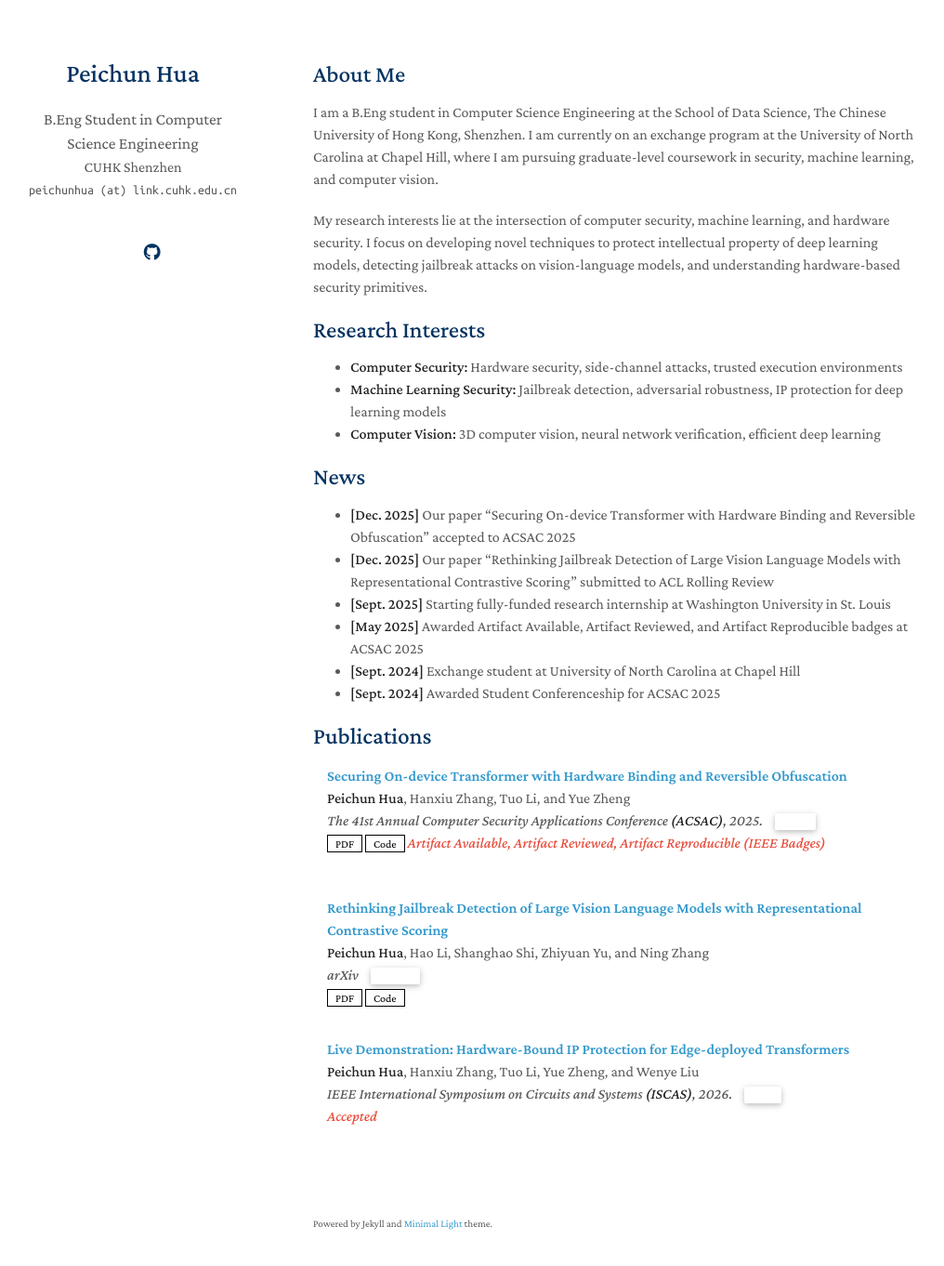
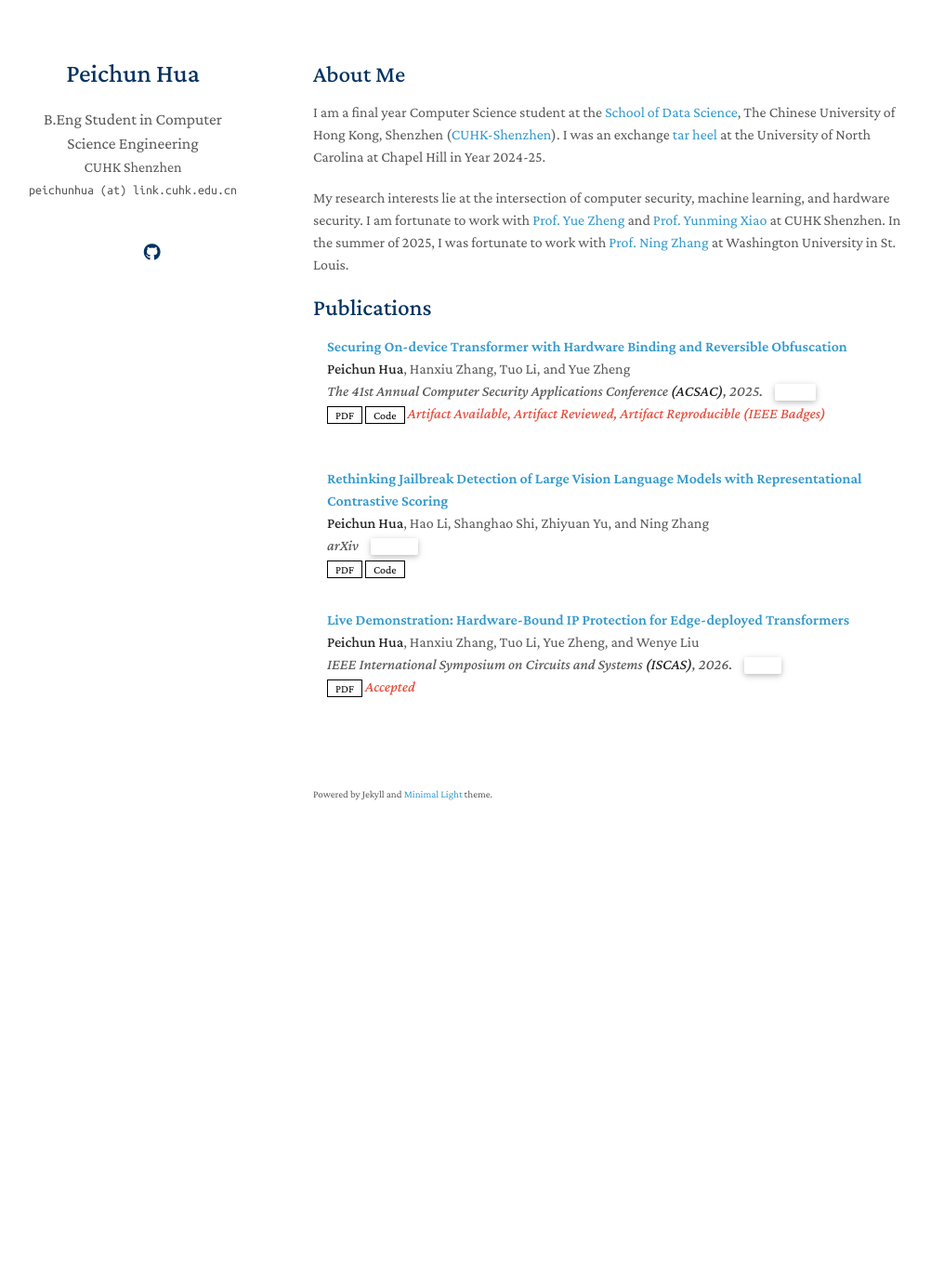
Before and after one commit to sarendis56/sarendis56.github.io, a Jekyll site: the page built from index.md, in a window 1280 px wide and 1397 px high. Shown: the top 1362 px of the window at 93% size, without its empty margins (133-1149 px from the left). Built offline with Jekyll 4.4.1, drawn with Linux system fonts in a browser that asks for light colours; a style sheet for code colours, icons or effects is not loaded; our own code applies the rules of GitHub Pages for plain Markdown files.

Commit message:
Update 12.30

```diff
--- a/_config.yml
+++ b/_config.yml
@@ -7,7 +7,7 @@ email: peichunhua (at) link.cuhk.edu.cn
 # Search Engine Optimization (SEO)
 # The following information is used to improve the website traffic from search engines, e.g., Google.
 keywords: Peichun Hua, Computer Science, Security, Machine Learning, CUHK-Shenzhen
-description: Peichun Hua's academic homepage - Computer Science Engineering student at CUHK-Shenzhen specializing in security, machine learning, and hardware security.
+description: Peichun Hua's academic homepage - Computer Science Engineering student.
 canonical: https://sarendis56.github.io/
 
 # Links
--- a/index.md
+++ b/index.md
@@ -4,21 +4,6 @@ layout: homepage
 
 ## About Me
 
-I am a B.Eng student in Computer Science Engineering at the School of Data Science, The Chinese University of Hong Kong, Shenzhen. I am currently on an exchange program at the University of North Carolina at Chapel Hill, where I am pursuing graduate-level coursework in security, machine learning, and computer vision.
+I am a final year Computer Science student at the [School of Data Science](https://sds.cuhk.edu.cn/), The Chinese University of Hong Kong, Shenzhen ([CUHK-Shenzhen](cuhk.edu.cn)). I was an exchange [tar heel](https://en.wikipedia.org/wiki/Tar_Heel) at the University of North Carolina at Chapel Hill in Year 2024-25.
 
-My research interests lie at the intersection of computer security, machine learning, and hardware security. I focus on developing novel techniques to protect intellectual property of deep learning models, detecting jailbreak attacks on vision-language models, and understanding hardware-based security primitives.
-
-## Research Interests
-
-- **Computer Security:** Hardware security, side-channel attacks, trusted execution environments
-- **Machine Learning Security:** Jailbreak detection, adversarial robustness, IP protection for deep learning models
-- **Computer Vision:** 3D computer vision, neural network verification, efficient deep learning
-
-## News
-
-- **[Dec. 2025]** Our paper "Securing On-device Transformer with Hardware Binding and Reversible Obfuscation" accepted to ACSAC 2025
-- **[Dec. 2025]** Our paper "Rethinking Jailbreak Detection of Large Vision Language Models with Representational Contrastive Scoring" submitted to ACL Rolling Review
-- **[Sept. 2025]** Starting fully-funded research internship at Washington University in St. Louis
-- **[May 2025]** Awarded Artifact Available, Artifact Reviewed, and Artifact Reproducible badges at ACSAC 2025
-- **[Sept. 2024]** Exchange student at University of North Carolina at Chapel Hill
-- **[Sept. 2024]** Awarded Student Conferenceship for ACSAC 2025
+My research interests lie at the intersection of computer security, machine learning, and hardware security. I am fortunate to work with [Prof. Yue Zheng](https://scholar.google.com/citations?user=6TMdWj8AAAAJ) and [Prof. Yunming Xiao](https://yunmingxiao.github.io/) at CUHK Shenzhen. In the summer of 2025, I was fortunate to work with [Prof. Ning Zhang](https://engineering.washu.edu/faculty/Ning-Zhang.html) at Washington University in St. Louis.
```
Also changed, not shown: _data/publications.yml (+5 -3 lines), 5 other files.
